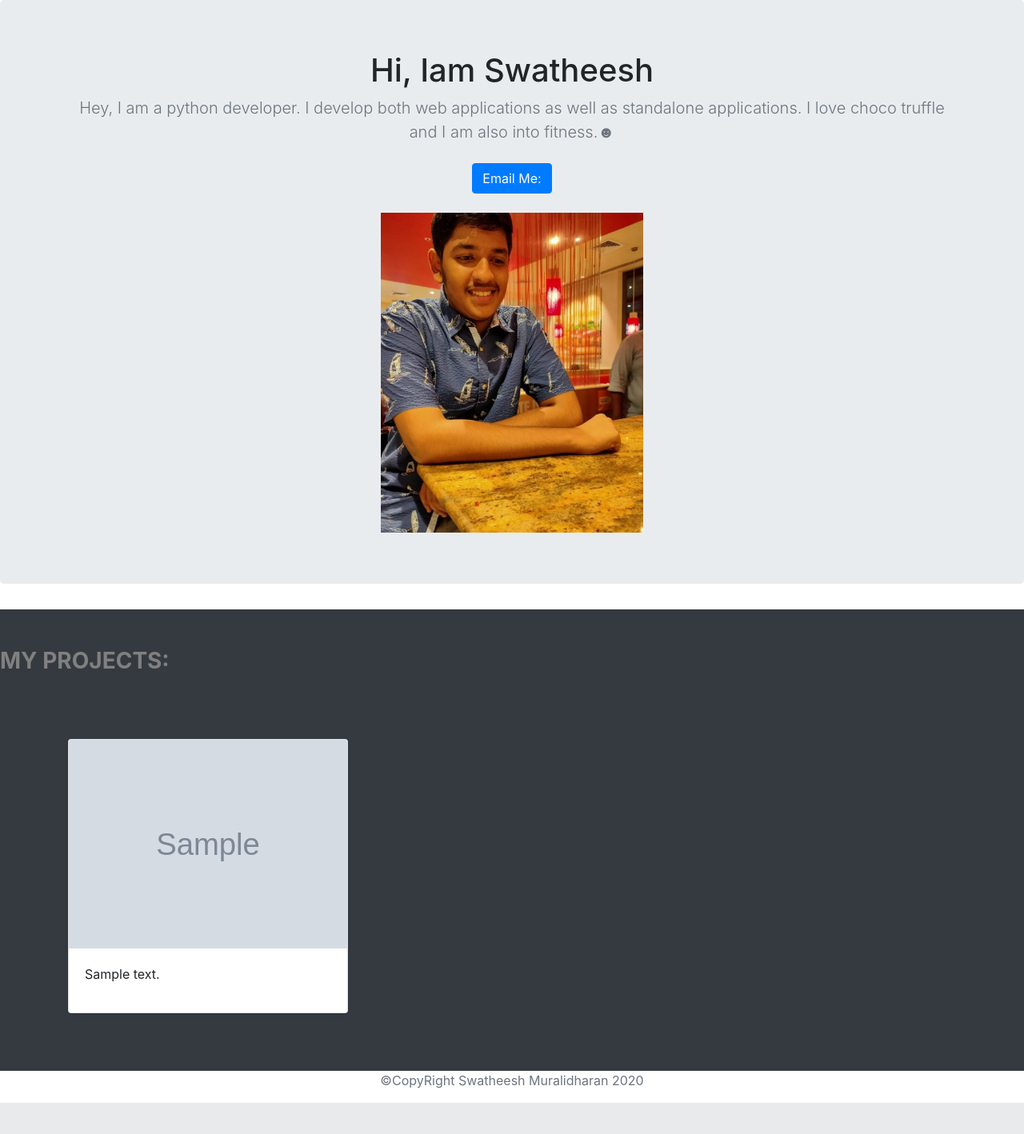
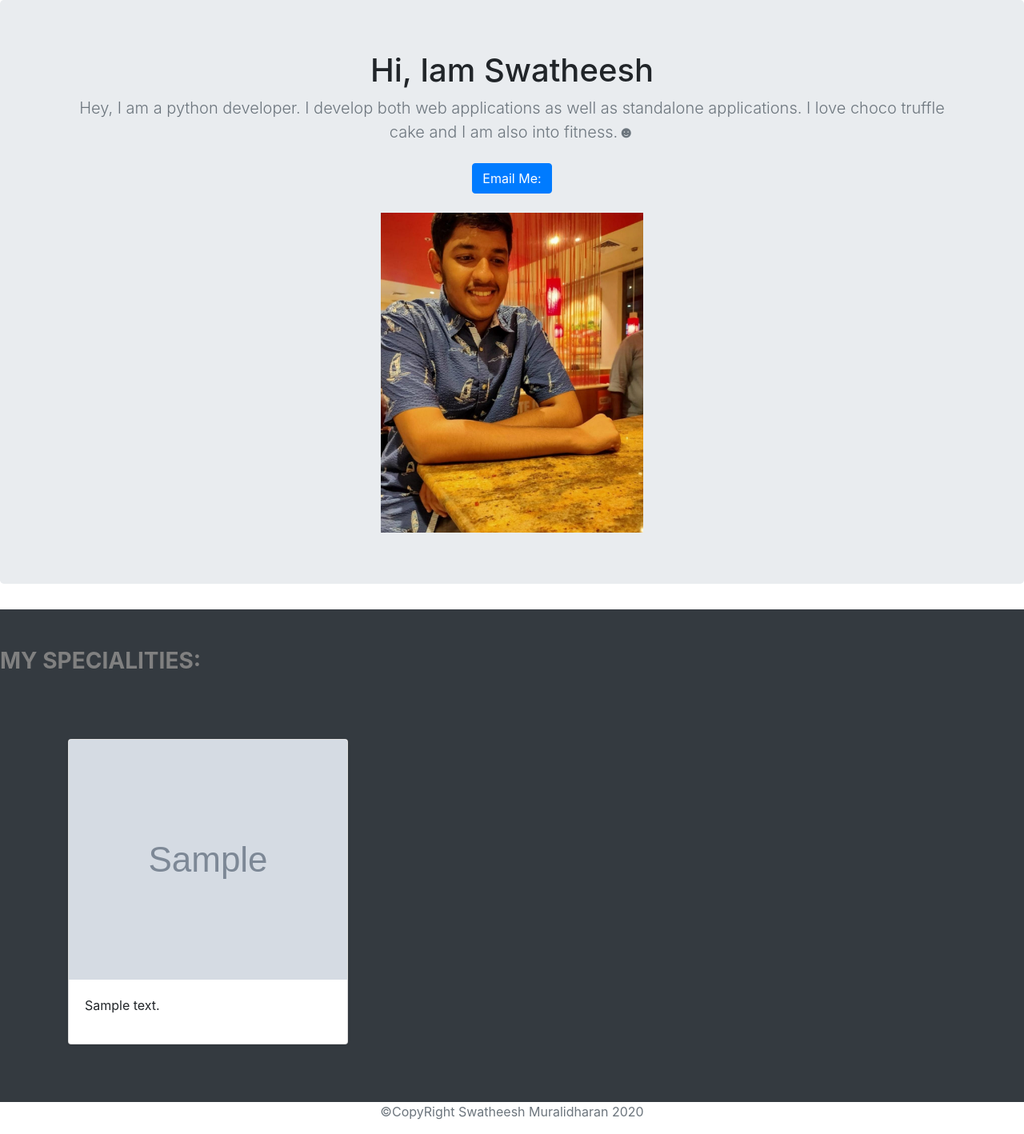
Before and after one commit to swatheesh/Portfolio-Project, a Django app: template jobs/templates/jobs/home.html in a window 1280 px wide. Shown: the part 56-1474 px from the top of the page at 80% size. Before the commit the page ends 1435 px from the top, so only its background shows below. Run offline with Django 3.2, Linux system fonts and the light colour scheme; the template is opened without the code that fills it: most values are stand-ins (such as "Sample title", 1, 10 or a date in 2020); grey boxes marked "Sample" are stand-in pictures; data that the repository does not hold is empty; some libraries are stand-ins or nearby versions.

Commit message:
Added gunicorn and requirements

```diff
--- a/jobs/templates/jobs/home.html
+++ b/jobs/templates/jobs/home.html
@@ -55,7 +55,7 @@
   <section class="jumbotron text-center">
     <div class="container">
       <h1>Hi, Iam Swatheesh</h1>
-      <p class="lead text-muted">Hey, I am a python developer. I develop both web applications as well as standalone applications. I love choco truffle and I am also into fitness.☻</p>
+      <p class="lead text-muted">Hey, I am a python developer. I develop both web applications as well as standalone applications. I love choco truffle cake and I am also into fitness.☻</p>
       <p>
         <a href="mailto:swatheeshm@gmail.com" class="btn btn-primary my-2">Email Me:</a>
       </p>
@@ -64,18 +64,17 @@
   </section>
 
   <div class="album py-5 bg-dark">
-    <h3 style="color:grey"><strong>MY PROJECTS:</strong></h3>
+    <h3 style="color:grey"><strong>MY SPECIALITIES:</strong></h3>
     <br />
     <br />
     <br />
 
     <div class="container">
-
       <div class="row">
         {% for job in jobs.all %}
         <div class="col-md-4">
           <div class="card mb-4 shadow-sm">
-            <img class="card-img-top img-fluid" height ="400px" src="{{ job.image.url}}" />
+            <img class="card-img-top" height ="300px" src="{{ job.image.url}}" />
             <div class="card-body">
               <p class="card-text">{{job.summary}}</p>
               <div class="d-flex justify-content-between align-items-center">
--- a/requirements.txt
+++ b/requirements.txt
@@ -1,4 +1,5 @@
 Django==2.2.12
+gunicorn==20.0.4
 Pillow==7.1.1
 psycopg2==2.8.5
 pytz==2019.3
```
Also changed, not shown: 1 other file.
